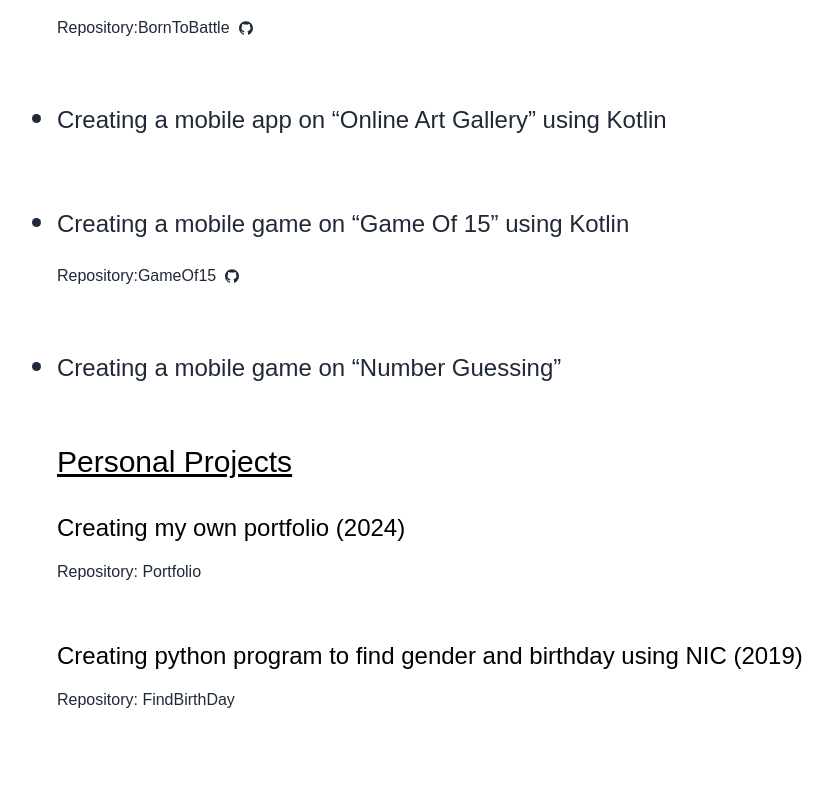
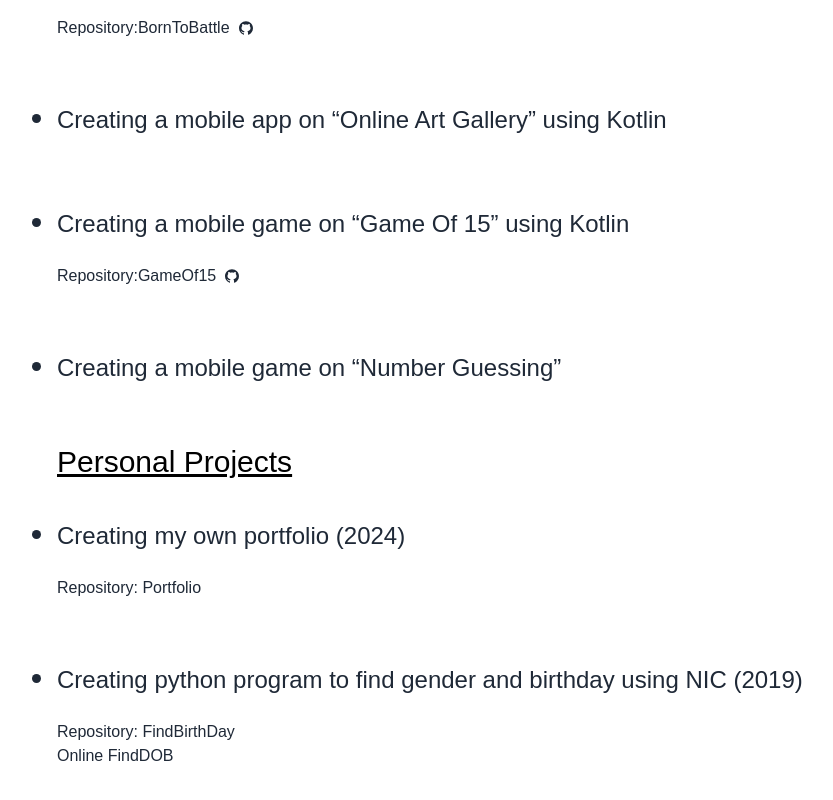
Before and after one commit to Venath/portfolio, a Next.js app: page / in a window 1280 px wide. Shown: the part 2234-3034 px from the top of the page, without its empty margins (103-936 px from the left). Before the commit the page ends 2994 px from the top, so only its background shows below. Built offline with nearby package versions, Linux system fonts and the light colour scheme.

Commit message:
Update index.js

```diff
--- a/pages/index.js
+++ b/pages/index.js
@@ -412,23 +412,35 @@ export default function Home() {
               </h3>
             </u>
             <div className="py-5">
+            <ul className="list-disc text-md py-2 leading-8 text-gray-800 text-[30px] dark:text-gray-200">
+      <li>
               <h4 className="text-2xl py-2 dark:text-white">
                 Creating my own portfolio (2024)
               </h4>
+              </li>
+    </ul>
               <p className="py-2 text-gray-800 dark:text-gray-200">
                 Repository:{" "}
                 <a href="https://venath.github.io/portfolio/">Portfolio</a>
               </p>
             </div>
             <div className="py-5">
+            <ul className="list-disc text-md py-2 leading-8 text-gray-800 text-[30px] dark:text-gray-200">
+      <li>
               <h4 className="text-2xl py-2 dark:text-white">
                 Creating python program to find gender and birthday using NIC
                 (2019)
               </h4>
+              </li>
+    </ul>
               <p className="py-2 text-gray-800 dark:text-gray-200">
                 Repository:{" "}
                 <a href="https://github.com/Venath/FindBirthDay">
                   FindBirthDay
+                </a>
+                <br></br>
+                <a href="http://venath.pythonanywhere.com/">
+                 Online FindDOB
                 </a>
               </p>
             </div>
```
